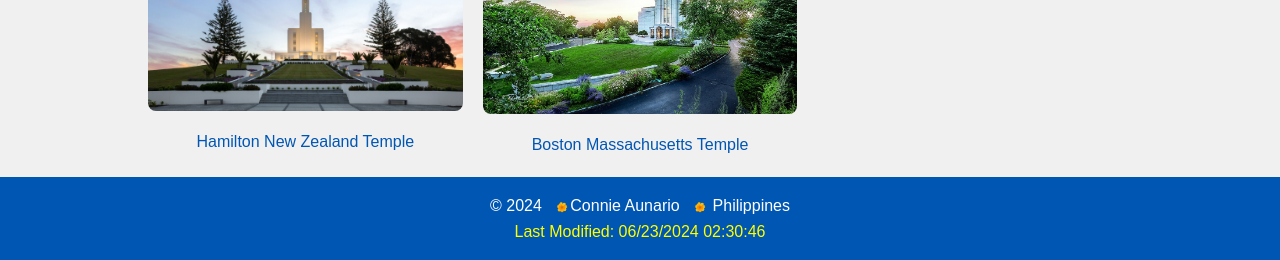
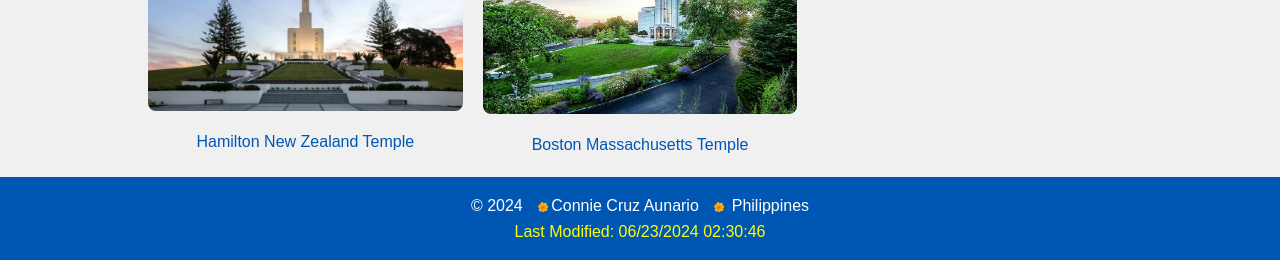
Before and after one commit to coneneng1978/wdd131, a plain HTML site: page temples.html in a window 1280 px wide. Shown: the part 692-952 px from the top of the page. Drawn offline with Linux system fonts and the light colour scheme.

Commit message:
Update_3

```diff
--- a/temples.html
+++ b/temples.html
@@ -71,8 +71,8 @@
 
     <footer>
         <p>&copy; <span id="currentyear"></span> <span class="footer-name"><img src="images/floral-garland_nbg.png"
-                    alt="Flower Icon" class="flower-icon">Connie Aunario</span> <img src="images/floral-garland_nbg.png"
-                alt="Flower Icon" class="flower-icon"> Philippines</p>
+                    alt="Flower Icon" class="flower-icon">Connie Cruz Aunario</span> <img
+                src="images/floral-garland_nbg.png" alt="Flower Icon" class="flower-icon"> Philippines</p>
         <p id="lastModified" class="highlight"></p>
     </footer>
 </body>
```
